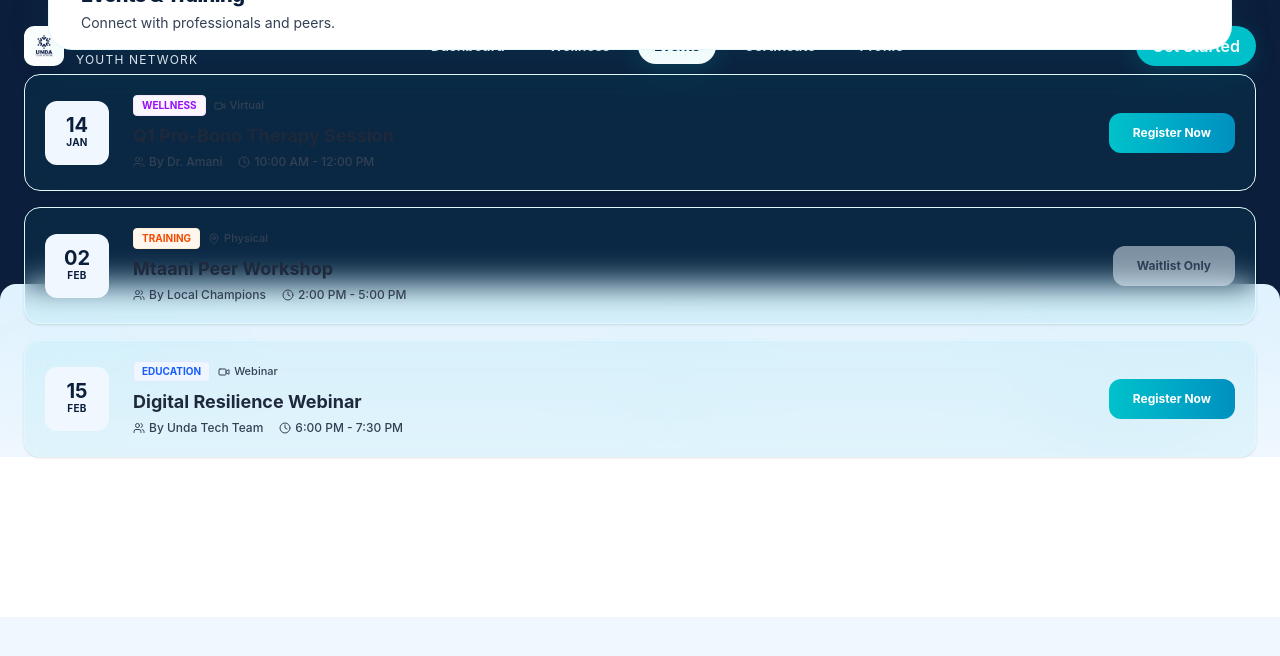
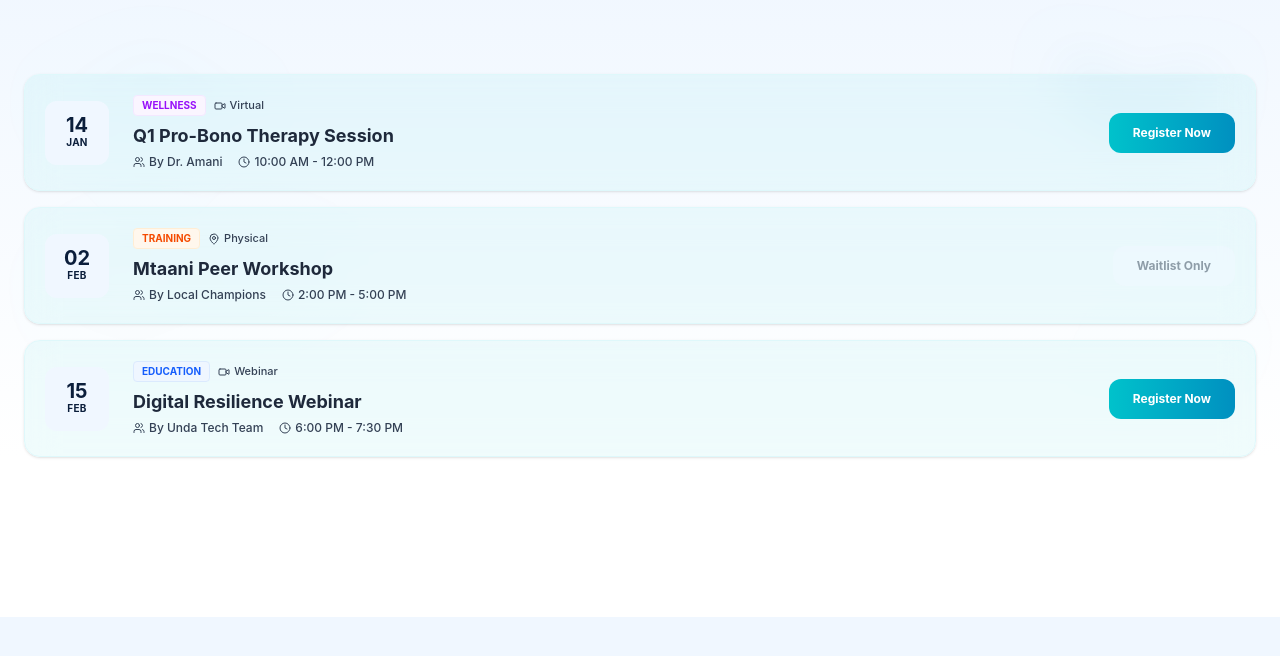
Before and after one commit to JamesKamau-5773/Unda-YouthNetwork-Frontend, a React (Vite) app: page /member/events in a window 1280 px wide. Shown: the top 656 px of the page. Built offline with nearby package versions, Linux system fonts and the light colour scheme; sample sign-in values are in the browser's storage.

Commit message:
chore(build): production build

```diff
--- a/src/features/portal/layout/DashboardLayout.jsx
+++ b/src/features/portal/layout/DashboardLayout.jsx
@@ -11,10 +11,10 @@ const DashboardLayout = ({ children, headerContent }) => {
     <div className="min-h-screen bg-[#F0F7FF] text-[#1e293b]">
       {/* Split background: top navy, remainder white (320px top) */}
       <div className="relative">
-        <div className="absolute inset-x-0 top-0 h-[320px] bg-[#0B1E3B]" />
+        <div className="absolute inset-x-0 top-0 h-[320px] bg-[#0B1E3B] z-10" />
 
-        {/* Navbar sits inside navy area */}
-        <div className="relative z-10">
+        {/* Navbar sits inside navy area (above pattern) */}
+        <div className="relative z-20">
           <PortalNavbar />
         </div>
 
--- a/src/features/portal/layout/WellnessPatternBackground.jsx
+++ b/src/features/portal/layout/WellnessPatternBackground.jsx
@@ -17,69 +17,38 @@ const Symbol = ({ children, className = '', color = '#0090C0', style = {} }) =>
 
 const WellnessPatternBackground = () => {
   return (
-    <div className="pointer-events-none absolute inset-x-0 top-[320px] bottom-0 -z-10 overflow-hidden flex justify-center">
-      <div className="w-full max-w-7xl px-6 relative">
-        {/* Base subtle gradient for the portal body, limited to the page container */}
-        <div className="absolute inset-0 rounded-2xl overflow-hidden">
-          <div className="absolute inset-0 bg-gradient-to-b from-[#E0F2FE] to-[#F0F7FF]" />
+    <div className="pointer-events-none absolute inset-0 z-0 overflow-hidden">
+      {/* Gradient base: Brand Ice -> White */}
+      <div className="absolute inset-0 bg-gradient-to-b from-[#F0F7FF] to-white" />
 
-          {/* Lotus (outline) - Brand Teal */}
-          <Symbol className="-left-24 -top-12 w-80 h-80" color="#00C2CB">
-        <svg viewBox="0 0 120 120" width="320" height="320" fill="none" xmlns="http://www.w3.org/2000/svg">
-          <g stroke="#00C2CB" strokeWidth="2" strokeLinecap="round" strokeLinejoin="round" fill="none">
+      {/* Corner watermark symbols (very subtle) */}
+      <svg className="absolute top-6 left-6 w-64 h-64 text-[#00C2CB] opacity-5 blur-xl mix-blend-multiply" viewBox="0 0 120 120" fill="none" xmlns="http://www.w3.org/2000/svg" aria-hidden="true">
+        <g stroke="currentColor" strokeWidth="2" strokeLinecap="round" strokeLinejoin="round" fill="none">
           <path d="M60 90c12-18 32-30 44-36-8-6-20-14-44-14-24 0-36 8-44 14 12 6 32 18 44 36z" />
           <path d="M60 70c6-10 16-16 24-20-4-4-10-9-24-9-14 0-20 5-24 9 8 4 18 10 24 20z" />
           <path d="M60 50c3-6 8-10 12-12-2-2-6-4-12-4-6 0-10 2-12 4 4 2 9 6 12 12z" />
         </g>
       </svg>
-      </Symbol>
 
-      {/* Butterfly silhouette - Brand Blue */}
-      <Symbol className="right-8 top-6 w-64 h-64 rotate-6" color="#0090C0">
-        <svg viewBox="0 0 100 100" width="260" height="260" xmlns="http://www.w3.org/2000/svg">
-          <g fill="#0090C0">
+      <svg className="absolute top-8 right-8 w-56 h-56 text-[#0090C0] opacity-5 blur-xl mix-blend-multiply rotate-6" viewBox="0 0 100 100" xmlns="http://www.w3.org/2000/svg" aria-hidden="true">
+        <g fill="currentColor">
           <path d="M50 48c6-12 18-18 28-18 4 0 6 4 6 8 0 10-16 20-34 26-18-6-34-16-34-26 0-4 2-8 6-8 10 0 22 6 28 18z" />
           <path d="M50 48c-6-12-18-18-28-18-4 0-6 4-6 8 0 10 16 20 34 26 18-6 34-16 34-26 0-4-2-8-6-8-10 0-22 6-28 18z" opacity="0.85" />
-            <circle cx="50" cy="50" r="3" fill="#0090C0" />
+          <circle cx="50" cy="50" r="3" fill="currentColor" />
         </g>
       </svg>
-      </Symbol>
 
-      {/* Semicolon - Brand Teal */}
-      <Symbol className="left-12 bottom-16 w-48 h-48 -rotate-12" color="#00C2CB">
-        <svg viewBox="0 0 64 64" width="160" height="160" xmlns="http://www.w3.org/2000/svg" fill="none">
-          <g stroke="#00C2CB" strokeWidth="3" strokeLinecap="round" strokeLinejoin="round" fill="none">
-            <path d="M30 18c6 4 10 10 10 16" />
-            <circle cx="26" cy="46" r="4" fill="#00C2CB" stroke="none" />
+      <svg className="absolute bottom-8 left-8 w-72 h-72 text-[#0090C0] opacity-5 blur-xl mix-blend-multiply -rotate-6" viewBox="0 0 200 100" xmlns="http://www.w3.org/2000/svg" aria-hidden="true">
+        <path d="M20 50c30-40 70-40 90-8s60 40 90 8" stroke="currentColor" strokeWidth="4" strokeLinecap="round" strokeLinejoin="round" fill="none" />
+        <path d="M20 50c30 40 70 40 90 8s60-40 90-8" stroke="currentColor" strokeWidth="4" strokeLinecap="round" strokeLinejoin="round" fill="none" opacity="0.9" />
+      </svg>
+
+      <svg className="absolute bottom-6 right-6 w-48 h-48 text-[#00C2CB] opacity-5 blur-xl mix-blend-multiply rotate-12" viewBox="0 0 120 120" xmlns="http://www.w3.org/2000/svg" aria-hidden="true">
+        <g stroke="currentColor" strokeWidth="2" strokeLinecap="round" strokeLinejoin="round" fill="none">
+          <path d="M40 90c-2-12 2-26 12-34 10-8 24-10 36-6 6 2 12 6 14 12" />
+          <path d="M64 22c4-6 12-8 18-6 0 6-6 14-12 18" />
         </g>
       </svg>
-      </Symbol>
-
-      {/* Infinity - Brand Blue */}
-      <Symbol className="-right-28 -bottom-10 w-96 h-96 rotate-12" color="#0090C0">
-        <svg viewBox="0 0 200 100" width="420" height="220" xmlns="http://www.w3.org/2000/svg" fill="none">
-          <path d="M20 50c30-40 70-40 90-8s60 40 90 8" stroke="#0090C0" strokeWidth="4" strokeLinecap="round" strokeLinejoin="round" fill="none" />
-          <path d="M20 50c30 40 70 40 90 8s60-40 90-8" stroke="#0090C0" strokeWidth="4" strokeLinecap="round" strokeLinejoin="round" fill="none" opacity="0.9" />
-        </svg>
-      </Symbol>
-
-      {/* Growth Mind: profile with sprout - Brand Teal */}
-      <Symbol className="left-1/2 -translate-x-1/2 top-24 w-80 h-80 -rotate-6" color="#00C2CB">
-        <svg viewBox="0 0 120 120" width="320" height="320" xmlns="http://www.w3.org/2000/svg" fill="none">
-          <g stroke="#00C2CB" strokeWidth="2" strokeLinecap="round" strokeLinejoin="round" fill="none">
-            <path d="M40 90c-2-12 2-26 12-34 10-8 24-10 36-6 6 2 12 6 14 12" />
-            <path d="M64 22c4-6 12-8 18-6 0 6-6 14-12 18" />
-            <path d="M72 18c4 4 6 10 4 16" />
-            <path d="M68 14c6-4 14-4 20 0" />
-            <path d="M72 14c-2 6 0 12 4 16" opacity="0.9"/>
-            <path d="M72 18c-4 6-10 10-16 12" opacity="0.8"/>
-            {/* small leaf */}
-            <path d="M78 6c6 4 8 10 6 16" stroke="#00C2CB" />
-          </g>
-        </svg>
-      </Symbol>
-        </div>
-      </div>
     </div>
   );
 };
```
Also changed, not shown: 7 other files (tests, documents, lock files or other folders). Lines whose indentation alone changed are shown as unchanged.
